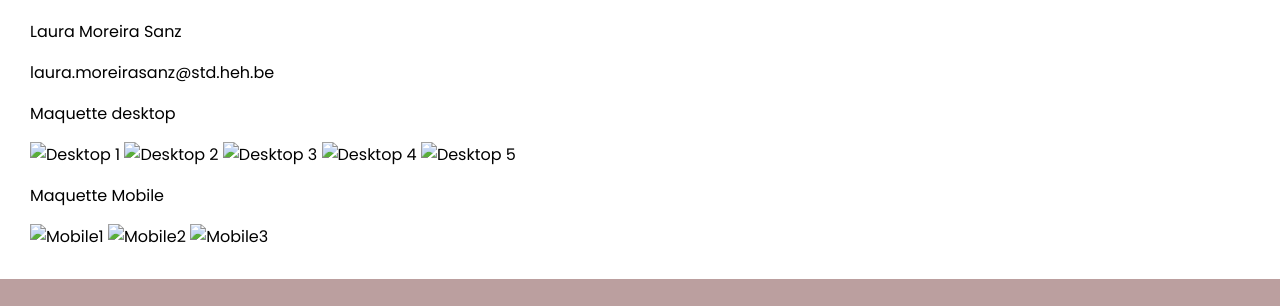
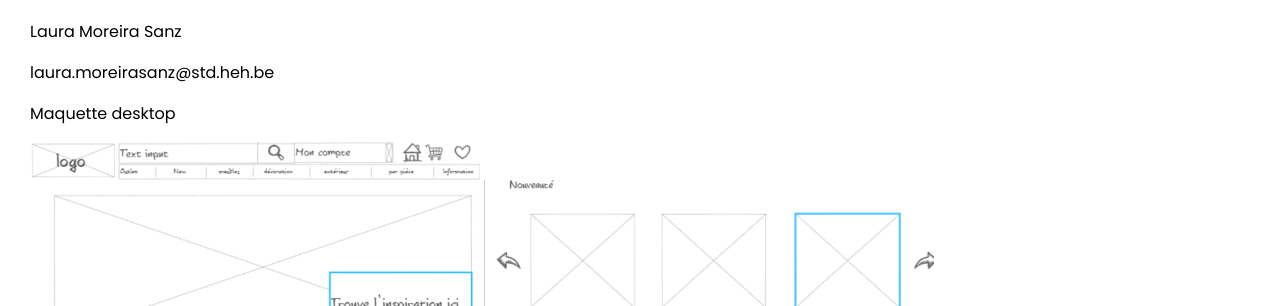
Before and after one commit to AstraZk/mon-meuble, a plain HTML site: page pages/informations.html in a window 1280 px wide. Shown: the part 121-427 px from the top of the page. Drawn offline with Linux system fonts and the light colour scheme; the site is published under a folder, as on GitHub Pages, so addresses that start at the root find nothing.

Commit message:
fix import

```diff
--- a/pages/informations.html
+++ b/pages/informations.html
@@ -88,15 +88,15 @@
                 <p>Laura Moreira Sanz</p>
                 <p>laura.moreirasanz@std.heh.be</p>
                 <p>Maquette desktop</p>
-                <img src="/maquettes/MaquettePC1.PNG" alt="Desktop 1">
-                <img src="/maquettes/MaquettePc2.PNG" alt="Desktop 2">
-                <img src="/maquettes/MaquettePc3.PNG" alt="Desktop 3">
-                <img src="/maquettes/MaquettePc4.PNG" alt="Desktop 4">
-                <img src="/maquettes/MaquettePc5.PNG" alt="Desktop 5">
+                <img src="../maquettes/MaquettePC1.PNG" alt="Desktop 1">
+                <img src="../maquettes/MaquettePc2.PNG" alt="Desktop 2">
+                <img src="../maquettes/MaquettePc3.PNG" alt="Desktop 3">
+                <img src="../maquettes/MaquettePc4.PNG" alt="Desktop 4">
+                <img src="../maquettes/MaquettePc5.PNG" alt="Desktop 5">
                 <p>Maquette Mobile</p>
-                <img src="/maquettes/MaquetteMobile1.PNG" alt="Mobile1">
-                <img src="/maquettes/MaquetteMobile2.PNG" alt="Mobile2">
-                <img src="/maquettes/MaquetteMobile3.PNG" alt="Mobile3">
+                <img src="../maquettes/MaquetteMobile1.PNG" alt="Mobile1">
+                <img src="../maquettes/MaquetteMobile2.PNG" alt="Mobile2">
+                <img src="../maquettes/MaquetteMobile3.PNG" alt="Mobile3">
             </div>
         </section>
     </main>
```
